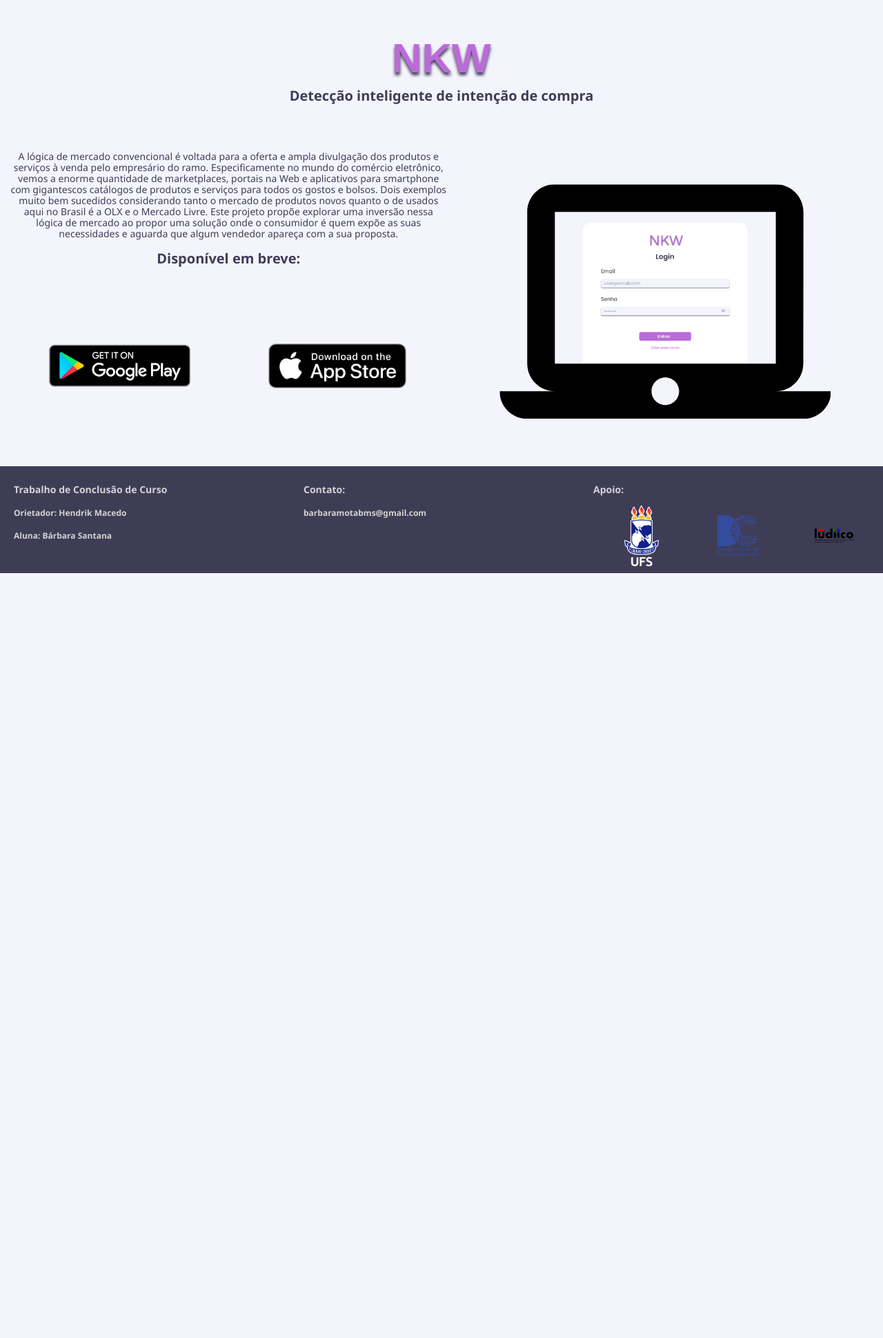
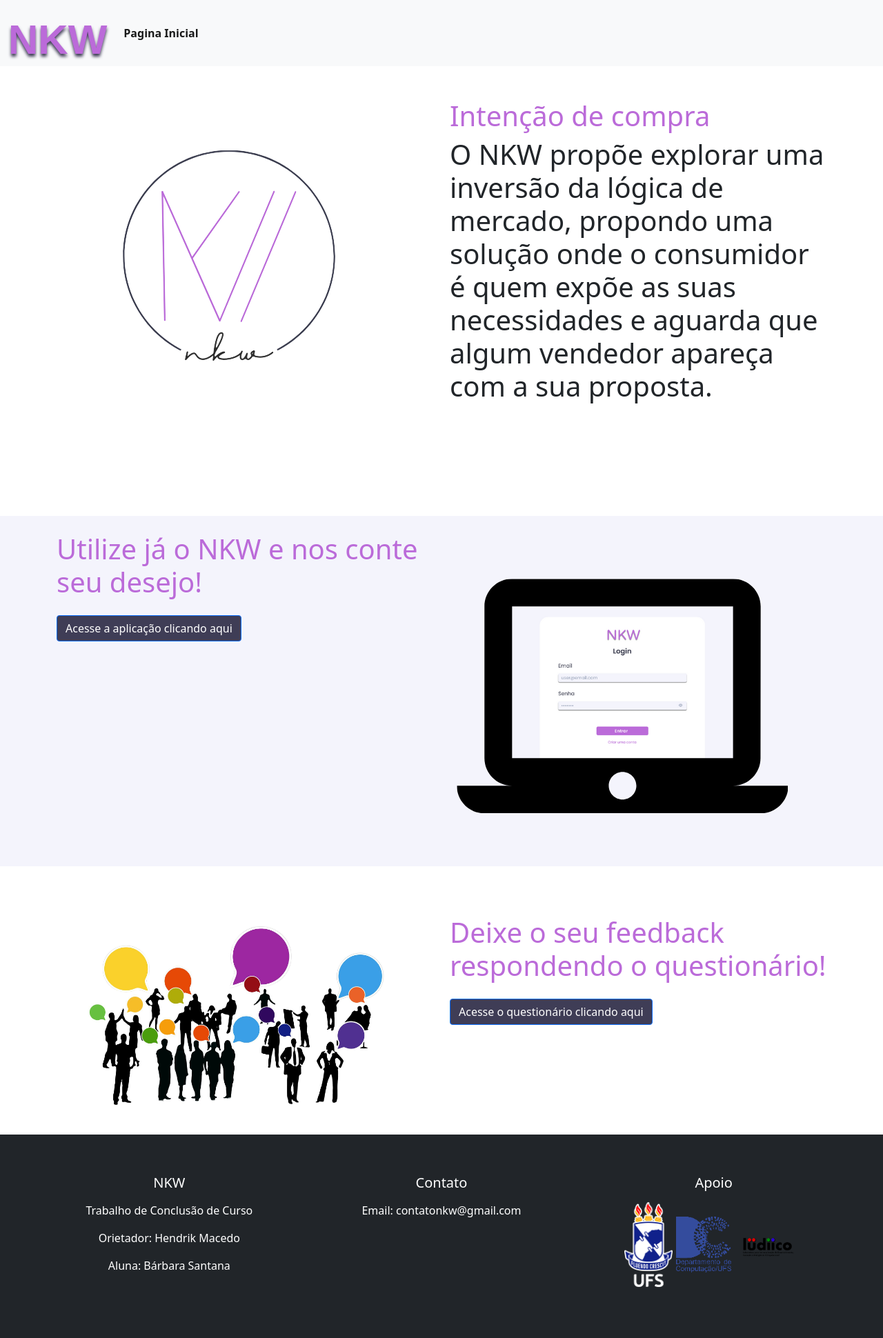
Before and after one commit to barbaramsantana/nkw-page, a PHP site: page / in a window 1280 px wide. Shown: the whole page at 69% size. Before the commit the page ends 831 px from the top, so only its background shows below. Run offline with PHP 8.4, Linux system fonts and the light colour scheme; some web fonts are replaced.

Commit message:
nova versao

```diff
--- a/index.html
+++ b/index.html
@@ -7,12 +7,134 @@
     <title>NKW</title>
     <link rel="stylesheet" href="styles.css">
     <link rel="preconnect" href="https://fonts.googleapis.com">
+    <script src="https://cdn.jsdelivr.net/npm/bootstrap@5.1.3/dist/js/bootstrap.bundle.min.js" integrity="sha384-ka7Sk0Gln4gmtz2MlQnikT1wXgYsOg+OMhuP+IlRH9sENBO0LRn5q+8nbTov4+1p" crossorigin="anonymous"></script>
+    <link href="https://cdn.jsdelivr.net/npm/bootstrap@5.1.3/dist/css/bootstrap.min.css" rel="stylesheet" integrity="sha384-1BmE4kWBq78iYhFldvKuhfTAU6auU8tT94WrHftjDbrCEXSU1oBoqyl2QvZ6jIW3" crossorigin="anonymous">
 <link rel="preconnect" href="https://fonts.gstatic.com" crossorigin>
 <link href="https://fonts.googleapis.com/css2?family=NTR&display=swap" rel="stylesheet">
 </head>
 <body>
-    <div class="page-total">
-            <h1 class="titulo">NKW</h1>
+    <header>
+        <nav class="navbar navbar-expand-lg navbar-light bg-light">
+            <div class="container-fluid">
+              <a class="navbar-brand" href="#"><h1 class="titulo">NKW</h1></a>
+              <button class="navbar-toggler" type="button" data-bs-toggle="collapse" data-bs-target="#navbarNav" aria-controls="navbarNav" aria-expanded="false" aria-label="Toggle navigation">
+                <span class="navbar-toggler-icon"></span>
+              </button>
+              <div class="collapse navbar-collapse" id="navbarNav">
+                <ul class="navbar-nav">
+                  <li class="nav-item fw-bolder">
+                    <a class="nav-link active" aria-current="page" href="#">Pagina Inicial</a>
+                  </li>
+                 <!-- <li class="nav-item">
+                    <a href="#duvida" class="nav-link disabled">Dúvidas</a>
+                  </li>
+                  -->
+                </ul>
+              </div>
+            </div>
+          </nav>
+    </header>
+    <main>
+        <section class="cartaocredito p-5 bg-white">
+            <div class="container">
+                <div class="row">
+                    <div class="col-12 col-md-6">
+                        <img src="./img/nkw.png" alt="" class="figure-img img-fluid" >
+                     </div>
+                    <div class="col-12 col-md-6">
+                        <div class="col">
+                            <h1 class="text-indigo">Intenção de compra</h1>
+                            <h1>O NKW propõe explorar uma inversão da lógica de mercado, propondo uma solução onde o consumidor é quem expõe as suas necessidades e aguarda que algum vendedor apareça com a sua proposta.</h1>
+                        </div>
+                    </div>
+                </div>
+            </div>
+        </section>
+        <section class="cartaoultravioleta mt-5" style="background-color: #F4F4FC">
+            <div class="container">
+                <div class="row">
+                    <div class="col-12 col-md-6">
+                        <div class="col">
+                            <br>
+                            <h1 class="text-indigo">Utilize já o NKW e nos conte seu desejo!</h1>
+                            <div class="mt-4">
+                                <a href="http://nkw-front.herokuapp.com/">
+                                    <button style="background-color: #3F3D56" class="btn btn-primary mb-3" type="submit">Acesse a aplicação clicando aqui</button>
+                                </a>
+                            </div>
+                        </div>
+                    </div>
+                    <div class="col-12 col-md-6">
+                        <img class= "img-celular figure-img img-fluid" src="img/img-notebook.png" alt="notebook">
+                    </div>
+                </div>
+            </div>
+        </section>
+        <section class="cartaoultravioleta mt-5 bg-white">
+            <div class="container">
+                <div class="row">
+                    <div class="col-12 col-md-6">
+                        <img class= "img-celular figure-img img-fluid" src="img/feedback.jpg" alt="notebook">
+                    </div>
+                    <div class="col-12 col-md-6">
+                        <div class="col">
+                            <br>
+                            <h1 class="text-indigo">Deixe o seu feedback respondendo o questionário!</h1>
+                            <div class="mt-4">
+                                <a href="https://forms.gle/Wj8Q5qbAHgTKJ77e9">
+                                    <button style="background-color: #3F3D56" class="btn btn-primary mb-3" type="submit">Acesse o questionário clicando aqui</button>
+                                </a>
+                            </div>
+                        </div>
+                    </div>
+                </div>
+            </div>
+        </section>
+        <!---
+        <section  class="home p-5 bg-image" style="background-color: #BB6BD9">
+            <a name="duvida"></a>
+            <div class="container">
+                <div class="row d-flex align-items-center">
+                    <div class="col-12 col-lg-6">
+                        <div class="card" style="width: 25rem;">
+                            <div class="card-body p-5">
+                                <h3>
+                                    Tire qualquer dúvida!
+                                </h3>
+                              <form action="">
+                                  <input type="text" class="form-control form-control-sm"
+                                  placeholder="Digite seu email"/>
+                                  <input type="text" class="form-control form-control-sm"
+                                  placeholder="Digite sua dúvida"/>
+                                  <div class="mt-4">
+                                      <button style="background-color: #BB6BD9" class="btn btn-primary mb-3" type="submit">Enviar</button>
+                                  </div>
+                              </form>
+                            </div>
+                          </div>
+                    </div>
+                    <div class="col-12 col-lg-6 text-white">
+                        <div class="row">
+                            <div class="col">
+                                <h1>
+                                    Simples e inovador: NKW
+                                </h1>
+                            </div>
+                        </div>
+                        <div class="row">
+                            <div class="col">
+                                <h3>
+                                    O seu novo modelo de compra online.
+                                </h3>
+                            </div>
+                        </div>
+                        </div>
+                </div>
+            </div>
+        </section>
+    --->
+    </main>
+  <!--  <div class="page-total">
             <h2 class="subtitulo">Detecção inteligente de intenção de compra</h2>
 
             <div class="img-logo">
@@ -28,42 +150,44 @@
                 </div>
                 <img class= "img-celular" src="img/img-notebook.png" alt="notebook">
             </div>
-    </div>
+    </div> -->
+    <footer class="container-fluid text-white bg-dark">
+        <div class="row p-5">
+            <section class="col-12 col-md-4">
+                <h5>NKW</h5>
+                <ul class="nav flex-column">
+                    <li class="nav-item">
+                        <a href="#" class="nav-link text-white">Trabalho de Conclusão de Curso</a>
+                    </li>
+                    <li class="nav-item">
+                        <a href="#" class="nav-link text-white">Orietador: Hendrik Macedo</a>
+                    </li>
+                    <li class="nav-item">
+                        <a href="#" class="nav-link text-white">Aluna: Bárbara Santana</a>
+                    </li>
+                </ul>
+            </section>
+            <section class="col-12 col-md-4">
+                <h5>Contato</h5>
+                <ul class="nav flex-column">
+                    <li class="nav-item">
+                        <a href="malito:contatonkw@gmail.com"class="nav-link text-white">Email: contatonkw@gmail.com</a>
+                    </li>
+                </ul>
+            </section>
+            <section class="col-12 col-md-4">
+                <h5>Apoio</h5>
+                <ul class="nav flex-column">
+                    <li class="nav-item">
+                        <a href="#" class="nav-link text-white">
+                            <img class="figure-img img-fluid" width="70px" src="img/logo-ufs.png" alt="logo ufs">
+                            <img class="figure-img img-fluid" width="80px" src="img/logo-dcomp.png" alt="logo dcomp">
+                            <img width="100px" src="img/logo-ludiico.png" alt="logo ludiico">
+                        </a>
+                    </li>
+                </ul>
+            </section>
+        </div>
+    </footer>
 </body>
-
-<footer>
-   <div class="footer-text">
-       <div>
-           <h3>
-               Trabalho de Conclusão de Curso
-           </h3>
-           <h4>
-               Orietador: Hendrik Macedo
-            </h4>
-            <h4>
-                Aluna: Bárbara Santana
-            </h4>
-       </div>
-       <div>
-           <h3>
-               Contato:
-           </h3>
-           <h4>
-               <a href="malito:barbaramotabms@gmail.com">barbaramotabms@gmail.com</a>
-           </h4>
-       </div>
-       <div>
-           <h3>
-               Apoio:
-           </h3>
-           <div class="logo-apoio">
-               <img width="50px" src="img/logo-ufs.png" alt="logo ufs">
-
-               <img width="60px" src="img/logo-dcomp.png" alt="logo dcomp">
-
-               <img width="80px" src="img/logo-ludiico.png" alt="logo ludiico">
-           </div>
-       </div>
-   </div>
-</footer>
 </html>
--- a/styles.css
+++ b/styles.css
@@ -106,3 +106,19 @@
     display: grid;
     grid-template-columns: 1fr 1fr 1fr;
 }
+.card{
+    border-radius: 15px;
+}
+.btn-primary{
+    background-color: #BB6BD9;
+    padding-left: 1.25rem;
+    padding-right: 1.25rem;
+    border-radius: 6rem;
+    border: none;
+}
+.btn-primary:hover{
+    background-color: #db58ff;
+}
+.text-indigo{
+    color: #BB6BD9;
+}
```
Also changed, not shown: img/feedback.jpg (added), img/nkw.png (added).
